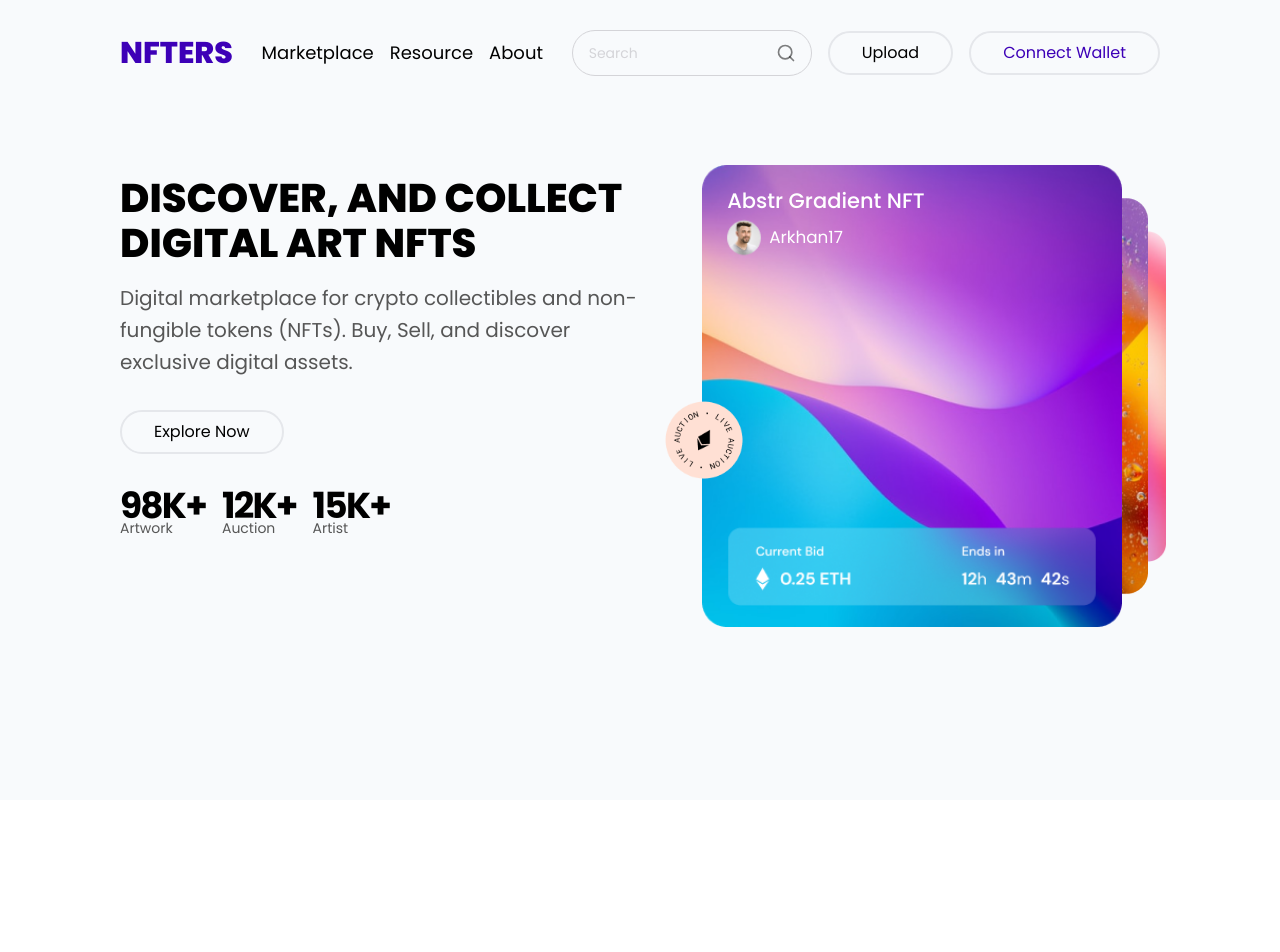
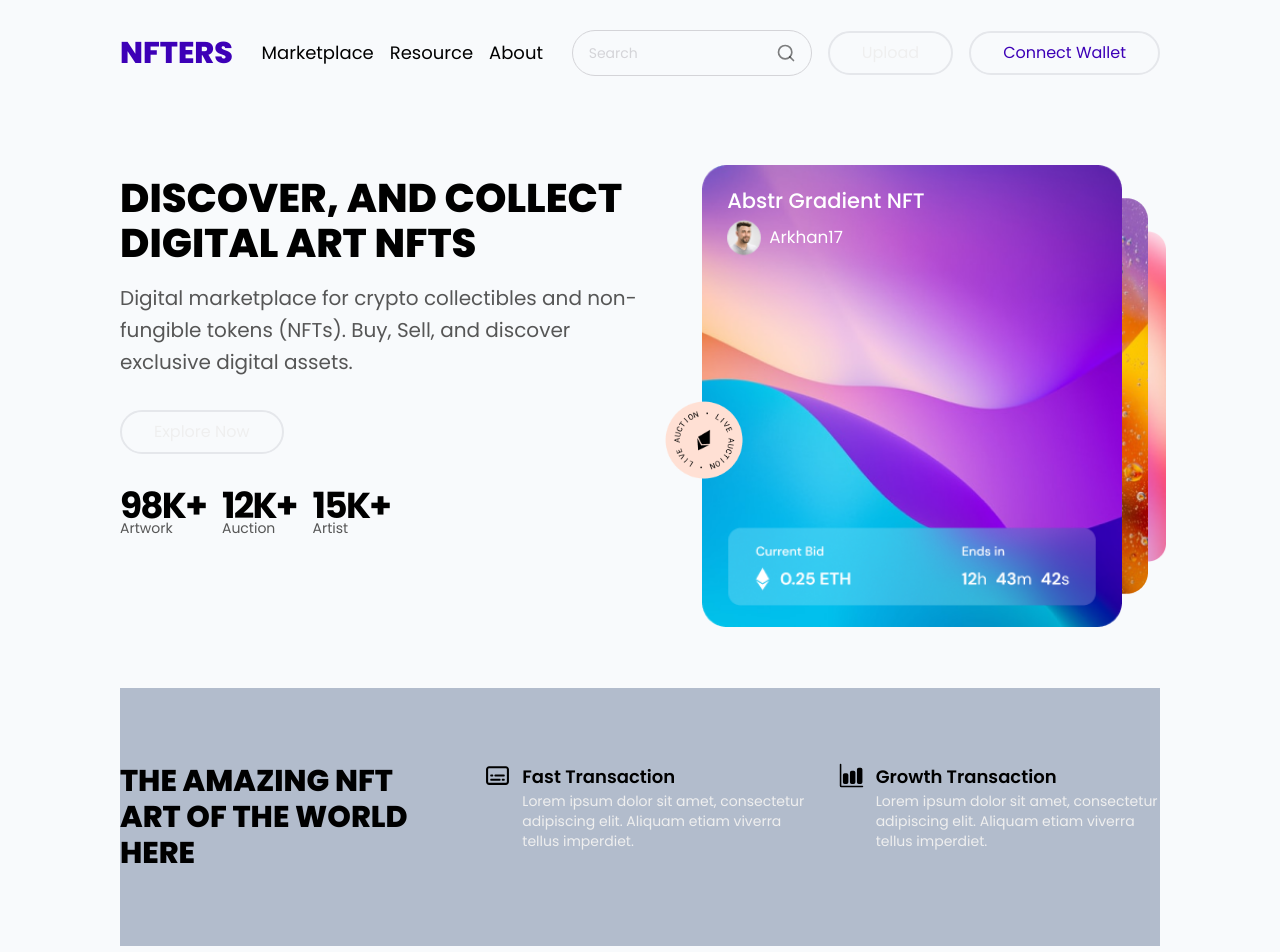
Before and after one commit to tolgahantolu/nextjs-nft-market, a Next.js app: page / in a window 1280 px wide. Shown: the top 952 px of the page. Before the commit the page ends 800 px from the top, so only its background shows below. Built offline with nearby package versions, Linux system fonts and the light colour scheme.

Commit message:
amazeNFT: tests and design completed

```diff
--- a/src/app/page.tsx
+++ b/src/app/page.tsx
@@ -1,10 +1,11 @@
-import { Hero, Navbar } from "../components";
+import { Hero, Navbar, AmazeNFT } from "../components";
 
 export default function Home() {
   return (
     <main className="w-full min-h-screen px-[120px] py-[30px] bg-slate-50">
       <Navbar />
       <Hero />
+      <AmazeNFT />
     </main>
   );
 }
--- /dev/null
+++ b/src/components/AmazeNFT/AmazeNFT.tsx
@@ -0,0 +1,53 @@
+import { CgTranscript } from "react-icons/cg";
+import { IoBarChart } from "react-icons/io5";
+
+const AmazeNFT = () => {
+  return (
+    <div className="mt-[150px] bg-slate-400/70">
+      <div className="flex justify-between items-start gap-8 py-[75px]">
+        <h1
+          data-testid="amazeNFT"
+          className="flex-1 font-extrabold text-3xl uppercase"
+        >
+          The amazing NFT art of the world here
+        </h1>
+        <div className="ml-3 flex-1 flex justify-start items-start gap-3">
+          <span>
+            <CgTranscript size={25} />
+          </span>
+          <div>
+            <h4
+              data-testid="fast-transaction"
+              className="text-lg font-semibold"
+            >
+              Fast Transaction
+            </h4>
+            <p className="text-theme-white text-sm">
+              Lorem ipsum dolor sit amet, consectetur adipiscing elit. Aliquam
+              etiam viverra tellus imperdiet.
+            </p>
+          </div>
+        </div>
+        <div className="flex-1 flex justify-start items-start gap-3">
+          <span>
+            <IoBarChart size={25} />
+          </span>
+          <div>
+            <h4
+              data-testid="growth-transaction"
+              className="text-lg font-semibold"
+            >
+              Growth Transaction
+            </h4>
+            <p className="text-theme-white text-sm">
+              Lorem ipsum dolor sit amet, consectetur adipiscing elit. Aliquam
+              etiam viverra tellus imperdiet.
+            </p>
+          </div>
+        </div>
+      </div>
+    </div>
+  );
+};
+
+export default AmazeNFT;
--- a/src/components/Hero/Hero.tsx
+++ b/src/components/Hero/Hero.tsx
@@ -5,7 +5,7 @@ import { Button } from "../index";
 
 const Hero = () => {
   return (
-    <div className="flex justify-between py-[100px]">
+    <div className="flex justify-between pt-[100px]">
       <div className="flex-1">
         <h1
           data-testid="hero-title"
--- a/src/components/index.ts
+++ b/src/components/index.ts
@@ -2,3 +2,4 @@ export { default as Navbar } from "@/components/Navbar/Navbar";
 export { default as Input } from "@/components/Input/Input";
 export { default as Button } from "@/components/Button/Button";
 export { default as Hero } from "@/components/Hero/Hero";
+export { default as AmazeNFT } from "@/components/AmazeNFT/AmazeNFT";
```
Also changed, not shown: 1 other file (tests, documents, lock files or other folders).
